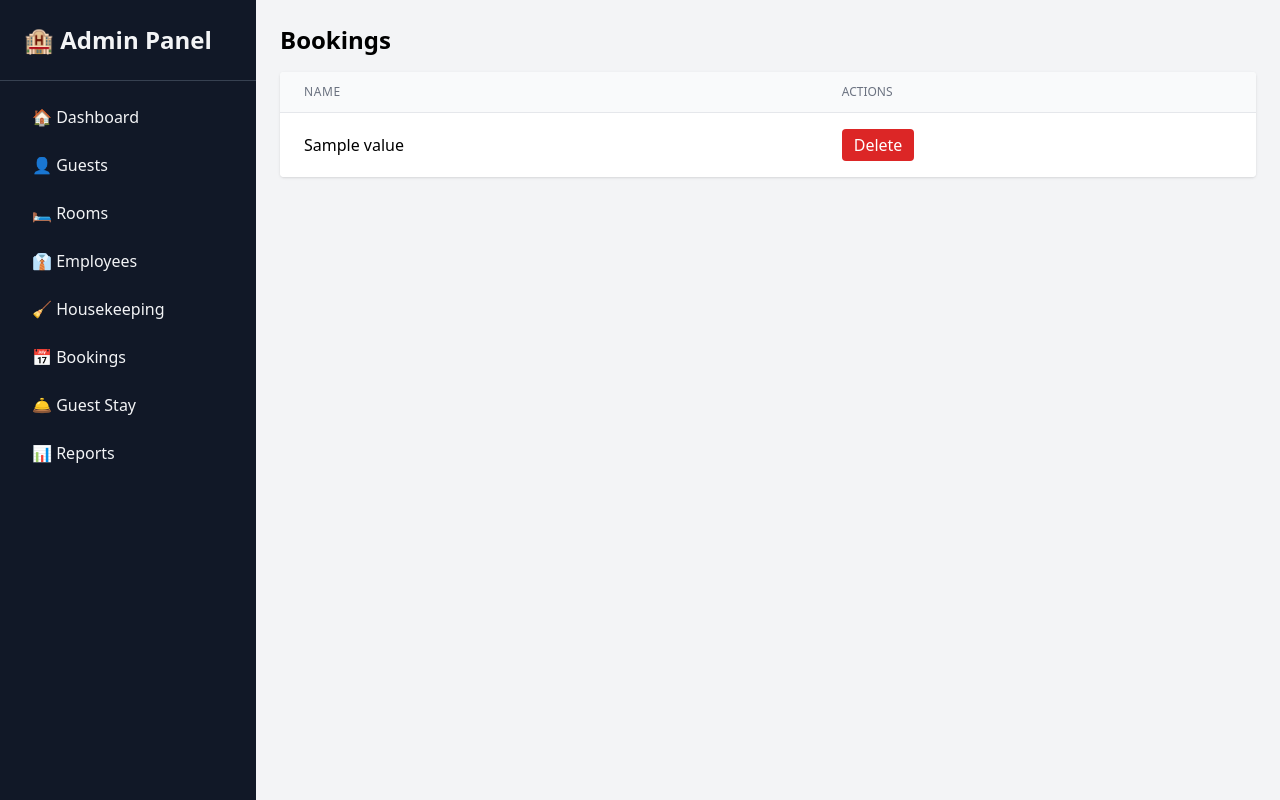
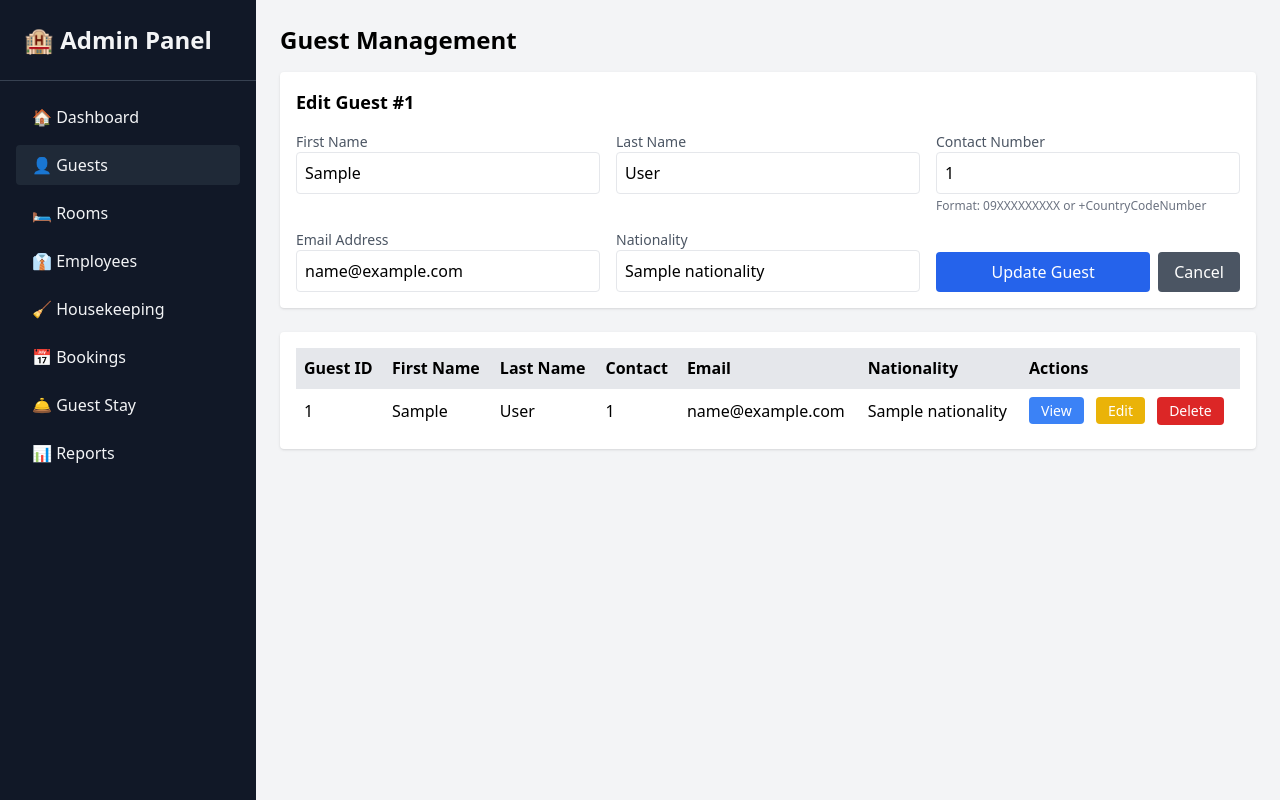
Before and after one commit to PrinceMPS/S26-06-DBApp, a Flask app: template templates/guests.html in a window 1280 px wide. Run offline with Flask 3, Linux system fonts and the light colour scheme; the template is opened without the code that fills it: most values are stand-ins (such as "Sample title", 1, 10 or a date in 2020); some libraries are stand-ins or nearby versions.

Commit message:
fix bug in guests

```diff
--- a/templates/guests.html
+++ b/templates/guests.html
@@ -3,16 +3,17 @@
 <head>
   <meta charset="UTF-8">
   <meta name="viewport" content="width=device-width, initial-scale=1.0">
-  <title>Bookings | Hotel Admin</title>
+  <title>Guests | Hotel Admin</title>
   <script src="https://cdn.tailwindcss.com"></script>
 </head>
-<body class="bg-gray-100 flex">
+
+<body class="flex bg-gray-100">
   <!-- Sidebar -->
   <aside class="w-64 bg-gray-900 text-gray-100 min-h-screen">
     <div class="p-6 text-2xl font-bold border-b border-gray-700">🏨 Admin Panel</div>
     <nav class="p-4 space-y-2">
       <a href="http://127.0.0.1:5000" class="block hover:bg-gray-800 px-4 py-2 rounded">🏠 Dashboard</a>
-      <a href="http://127.0.0.1:5000/guests" class="block hover:bg-gray-800 px-4 py-2 rounded">👤 Guests</a>
+      <a href="http://127.0.0.1:5000/guests" class="block bg-gray-800 px-4 py-2 rounded">👤 Guests</a>
       <a href="http://127.0.0.1:5000/rooms" class="block hover:bg-gray-800 px-4 py-2 rounded">🛏️ Rooms</a>
       <a href="http://127.0.0.1:5000/employees" class="block hover:bg-gray-800 px-4 py-2 rounded">👔 Employees</a>
       <a href="http://127.0.0.1:5000/housekeeping-items" class="block hover:bg-gray-800 px-4 py-2 rounded">🧹 Housekeeping</a>
@@ -24,138 +25,111 @@
 
   <!-- Main Content -->
   <main class="flex-1 p-6">
-    <h1 class="text-2xl font-semibold mb-4">Bookings</h1>
+    <h1 class="text-2xl font-semibold mb-4">Guest Management</h1>
 
     <!-- Flash Messages -->
     {% with messages = get_flashed_messages(with_categories=true) %}
       {% if messages %}
         {% for category, message in messages %}
-          <div class="p-4 mb-4 rounded {% if category == 'error' %}bg-red-500{% else %}bg-green-500{% endif %} text-white whitespace-pre-wrap">
+          <div class="p-4 mb-4 rounded {% if category == 'error' %}bg-red-500{% else %}bg-green-500{% endif %} text-white">
             {{ message }}
           </div>
         {% endfor %}
       {% endif %}
     {% endwith %}
 
-    <!-- Single Form for Add -->
-    {% if not editing.booking_id %}
-    <form method="POST" action="{{ url_for('bookings.handle_booking') }}" class="mb-6 bg-white p-4 rounded shadow">
-      <h2 class="text-lg font-semibold mb-4">Add New Booking</h2>
+    <!-- Add/Edit Guest Form -->
+    <form method="POST" action="{{ url_for('guests.handle_guest') }}" class="mb-6 bg-white p-4 rounded shadow" onsubmit="return validateForm()">
+      <h2 class="text-lg font-semibold mb-4">
+        {% if editing %}Edit Guest #{{ editing.guest_id }}{% else %}Add New Guest{% endif %}
+      </h2>
+      <input type="hidden" name="guest_id" value="{{ editing.guest_id if editing }}">
 
-      <div class="grid grid-cols-1 md:grid-cols-2 gap-6">
-        <!-- Guest Selection Section -->
-        <div class="space-y-4">
-          <h3 class="text-md font-semibold text-gray-700">Guest Information</h3>
-
-          <!-- Guest Search -->
-          <div>
-            <label class="block text-sm text-gray-600 mb-2">Search Guest</label>
-            <div class="relative">
-              <input type="text"
-                     id="guestSearch"
-                     placeholder="Type guest name to search..."
-                     class="border rounded p-2 w-full"
-                     autocomplete="off">
-              <div id="guestResults" class="absolute z-10 w-full mt-1 bg-white border border-gray-300 rounded shadow-lg hidden max-h-60 overflow-y-auto"></div>
-            </div>
-          </div>
-
-          <!-- Guest ID Input (auto-filled from search) -->
-          <div>
-            <label class="block text-sm text-gray-600">Guest ID</label>
-            <input name="guest_id"
-                   id="guest_id"
-                   type="number"
-                   value="{{ editing.guest_id if editing }}"
-                   required
-                   class="border rounded p-2 w-full bg-gray-50"
-                   readonly>
-            <div id="selectedGuestInfo" class="text-sm text-gray-600 mt-1"></div>
-          </div>
+      <div class="grid grid-cols-2 md:grid-cols-3 gap-4">
+        <div>
+          <label class="block text-sm text-gray-600">First Name</label>
+          <input name="first_name" type="text" value="{{ editing.first_name if editing }}" required
+                 class="border rounded p-2 w-full" maxlength="20" id="first_name">
         </div>
-
-        <!-- Room Selection Section -->
-        <div class="space-y-4">
-          <h3 class="text-md font-semibold text-gray-700">Room Information</h3>
-
-          <!-- Room Selection -->
-          <div>
-            <label class="block text-sm text-gray-600">Select Room</label>
-            <select name="room_id" required class="border rounded p-2 w-full">
-              <option value="">Select a room</option>
-              {% for room in vacant_rooms %}
-              <option value="{{ room.room_id }}"
-                      {% if editing.room_id == room.room_id %}selected{% endif %}>
-                Room {{ room.room_number }} - {{ room.type_name }} (₱{{ room.rate_per_type }}/night)
-              </option>
-              {% endfor %}
-            </select>
-            <p class="text-xs text-gray-500 mt-1">Showing first 20 vacant rooms</p>
-          </div>
+        <div>
+          <label class="block text-sm text-gray-600">Last Name</label>
+          <input name="last_name" type="text" value="{{ editing.last_name if editing }}" required
+                 class="border rounded p-2 w-full" maxlength="20" id="last_name">
         </div>
-
-        <!-- Date Selection Section -->
-        <div class="space-y-4">
-          <h3 class="text-md font-semibold text-gray-700">Booking Dates</h3>
-
-          <div>
-            <label class="block text-sm text-gray-600">Start Date</label>
-            <input name="start_date"
-                   type="date"
-                   value="{{ editing.start_date if editing }}"
-                   required
-                   class="border rounded p-2 w-full">
-          </div>
-
-          <div>
-            <label class="block text-sm text-gray-600">End Date</label>
-            <input name="end_date"
-                   type="date"
-                   value="{{ editing.end_date if editing }}"
-                   required
-                   class="border rounded p-2 w-full">
-          </div>
+        <div>
+          <label class="block text-sm text-gray-600">Contact Number</label>
+          <input name="contact_number" type="text" value="{{ editing.contact_number if editing }}" required
+                 class="border rounded p-2 w-full" maxlength="15" id="contact_number"
+                 placeholder="09XXXXXXXXX or +CountryCode">
+          <p class="text-xs text-gray-500 mt-1">Format: 09XXXXXXXXX or +CountryCodeNumber</p>
+        </div>
+        <div>
+          <label class="block text-sm text-gray-600">Email Address</label>
+          <input name="email_address" type="email" value="{{ editing.email_address if editing }}" required
+                 class="border rounded p-2 w-full" maxlength="35" id="email_address">
+        </div>
+        <div>
+          <label class="block text-sm text-gray-600">Nationality</label>
+          <input name="nationality" type="text" value="{{ editing.nationality if editing else 'Filipino' }}"
+                 class="border rounded p-2 w-full" maxlength="20" id="nationality">
+        </div>
+        <div class="flex items-end space-x-2">
+          <button type="submit" class="bg-blue-600 text-white px-4 py-2 rounded hover:bg-blue-700 flex-1">
+            {% if editing %}Update{% else %}Add{% endif %} Guest
+          </button>
+          {% if editing %}
+            <a href="{{ url_for('guests.guests_page') }}" class="bg-gray-600 text-white px-4 py-2 rounded hover:bg-gray-700">
+              Cancel
+            </a>
+          {% endif %}
         </div>
       </div>
+    </form>
 
-      <div class="flex items-end space-x-2 mt-6">
-        <button type="submit" name="action" value="save" class="bg-blue-600 text-white px-6 py-2 rounded hover:bg-blue-700 flex-1">
-          Create Booking
-        </button>
-      </div>
-    </form>
-    {% endif %}
-
-    <!-- Bookings Table -->
-    <div class="overflow-x-auto bg-white rounded shadow">
-      <table class="min-w-full divide-y divide-gray-200">
-        <thead class="bg-gray-50">
+    <!-- Guests Table -->
+    <div class="bg-white p-4 rounded shadow">
+      <table class="w-full border-collapse">
+        <thead class="bg-gray-200">
           <tr>
-            {% if bookings %}
-              {% for column in bookings[0].keys() %}
-                <th class="px-6 py-3 text-left text-xs font-medium text-gray-500 uppercase tracking-wider">
-                  {{ column.replace('_', ' ') | title }}
-                </th>
-              {% endfor %}
-              <th class="px-6 py-3 text-left text-xs font-medium text-gray-500 uppercase">Actions</th>
-            {% endif %}
+            <th class="p-2 text-left">Guest ID</th>
+            <th class="p-2 text-left">First Name</th>
+            <th class="p-2 text-left">Last Name</th>
+            <th class="p-2 text-left">Contact</th>
+            <th class="p-2 text-left">Email</th>
+            <th class="p-2 text-left">Nationality</th>
+            <th class="p-2 text-left">Actions</th>
           </tr>
         </thead>
-        <tbody class="bg-white divide-y divide-gray-200">
-          {% for booking in bookings %}
-          <tr>
-            {% for value in booking.values() %}
-              <td class="px-6 py-4 whitespace-nowrap">{{ value }}</td>
-            {% endfor %}
-            <td class="px-6 py-4 whitespace-nowrap space-x-2">
-              <!-- Only Delete after booking is saved -->
-              <form method="POST" action="{{ url_for('bookings.handle_booking') }}" style="display:inline;">
-                <input type="hidden" name="booking_id" value="{{ booking['booking_id'] }}">
+        <tbody>
+          {% for guest in guests %}
+          <tr class="border-t hover:bg-gray-50">
+            <td class="p-2">{{ guest.guest_id }}</td>
+            <td class="p-2">{{ guest.first_name }}</td>
+            <td class="p-2">{{ guest.last_name }}</td>
+            <td class="p-2">{{ guest.contact_number }}</td>
+            <td class="p-2">{{ guest.email_address }}</td>
+            <td class="p-2">{{ guest.nationality }}</td>
+            <td class="p-2 space-x-2">
+              <!-- View Button -->
+              <a href="{{ url_for('guests.guest_details', guest_id=guest.guest_id) }}"
+                 class="bg-blue-500 text-white px-3 py-1 rounded hover:bg-blue-600 text-sm">View</a>
+
+              <!-- Edit Button -->
+              <a href="{{ url_for('guests.edit_guest', guest_id=guest.guest_id) }}"
+                 class="bg-yellow-500 text-white px-3 py-1 rounded hover:bg-yellow-600 text-sm">Edit</a>
+
+              <!-- Delete Button -->
+              <form method="POST" action="{{ url_for('guests.handle_guest') }}" style="display:inline;">
+                <input type="hidden" name="guest_id" value="{{ guest.guest_id }}">
                 <input type="hidden" name="action" value="delete">
-                <button type="submit" class="bg-red-600 text-white px-3 py-1 rounded hover:bg-red-700"
-                        onclick="return confirm('Delete this booking?')">Delete</button>
+                <button type="submit" class="bg-red-600 text-white px-3 py-1 rounded hover:bg-red-700 text-sm"
+                        onclick="return confirm('Delete this guest?')">Delete</button>
               </form>
             </td>
+          </tr>
+          {% else %}
+          <tr>
+            <td colspan="7" class="text-center text-gray-500 p-4">No guests found.</td>
           </tr>
           {% endfor %}
         </tbody>
@@ -164,58 +138,55 @@
   </main>
 
   <script>
-    // Guest search functionality
-    document.getElementById('guestSearch').addEventListener('input', function(e) {
-      const query = e.target.value.trim();
-      const resultsContainer = document.getElementById('guestResults');
+    function validateContactNumber(number) {
+      // Remove spaces, dashes, parentheses
+      const cleanNumber = number.replace(/[\s\-\(\)]/g, '');
 
-      if (query.length < 2) {
-        resultsContainer.classList.add('hidden');
-        return;
+      // Philippine format: 09 followed by 9 digits
+      const phPattern = /^09\d{9}$/;
+
+      // International format: + followed by digits
+      const intlPattern = /^\+\d{1,15}$/;
+
+      return phPattern.test(cleanNumber) || intlPattern.test(cleanNumber);
+    }
+
+    function validateEmail(email) {
+      const emailPattern = /^[a-zA-Z0-9._%+-]+@[a-zA-Z0-9.-]+\.[a-zA-Z]{2,}$/;
+      return emailPattern.test(email);
+    }
+
+    function validateForm() {
+      const contactNumber = document.getElementById('contact_number').value;
+      const email = document.getElementById('email_address').value;
+
+      if (!validateContactNumber(contactNumber)) {
+        alert('Invalid contact number format. Please use:\n\n• 09XXXXXXXXX (11 digits for Philippine numbers)\n• +CountryCodeNumber (for international numbers)');
+        return false;
       }
 
-      fetch(`/bookings/search-guests?q=${encodeURIComponent(query)}`)
-        .then(response => response.json())
-        .then(guests => {
-          resultsContainer.innerHTML = '';
+      if (!validateEmail(email)) {
+        alert('Invalid email address format. Please enter a valid email address.');
+        return false;
+      }
 
-          if (guests.length === 0) {
-            resultsContainer.innerHTML = '<div class="p-3 text-gray-500">No guests found</div>';
-            resultsContainer.classList.remove('hidden');
-            return;
-          }
+      return true;
+    }
 
-          guests.forEach(guest => {
-            const guestElement = document.createElement('div');
-            guestElement.className = 'p-3 border-b border-gray-200 hover:bg-gray-100 cursor-pointer';
-            guestElement.innerHTML = `
-              <div class="font-semibold">${guest.first_name} ${guest.last_name}</div>
-              <div class="text-sm text-gray-600">ID: ${guest.guest_id} | ${guest.email_address}</div>
-            `;
-
-            guestElement.addEventListener('click', function() {
-              document.getElementById('guest_id').value = guest.guest_id;
-              document.getElementById('selectedGuestInfo').innerHTML =
-                `<strong>${guest.first_name} ${guest.last_name}</strong><br>
-                 ${guest.email_address} | ${guest.contact_number}`;
-              document.getElementById('guestSearch').value = '';
-              resultsContainer.classList.add('hidden');
-            });
-
-            resultsContainer.appendChild(guestElement);
-          });
-
-          resultsContainer.classList.remove('hidden');
-        })
-        .catch(error => {
-          console.error('Error searching guests:', error);
-        });
+    // Real-time validation feedback
+    document.getElementById('contact_number').addEventListener('blur', function() {
+      if (!validateContactNumber(this.value) && this.value !== '') {
+        this.classList.add('border-red-500');
+      } else {
+        this.classList.remove('border-red-500');
+      }
     });
 
-    // Hide results when clicking outside
-    document.addEventListener('click', function(e) {
-      if (!e.target.closest('#guestSearch') && !e.target.closest('#guestResults')) {
-        document.getElementById('guestResults').classList.add('hidden');
+    document.getElementById('email_address').addEventListener('blur', function() {
+      if (!validateEmail(this.value) && this.value !== '') {
+        this.classList.add('border-red-500');
+      } else {
+        this.classList.remove('border-red-500');
       }
     });
   </script>
```
